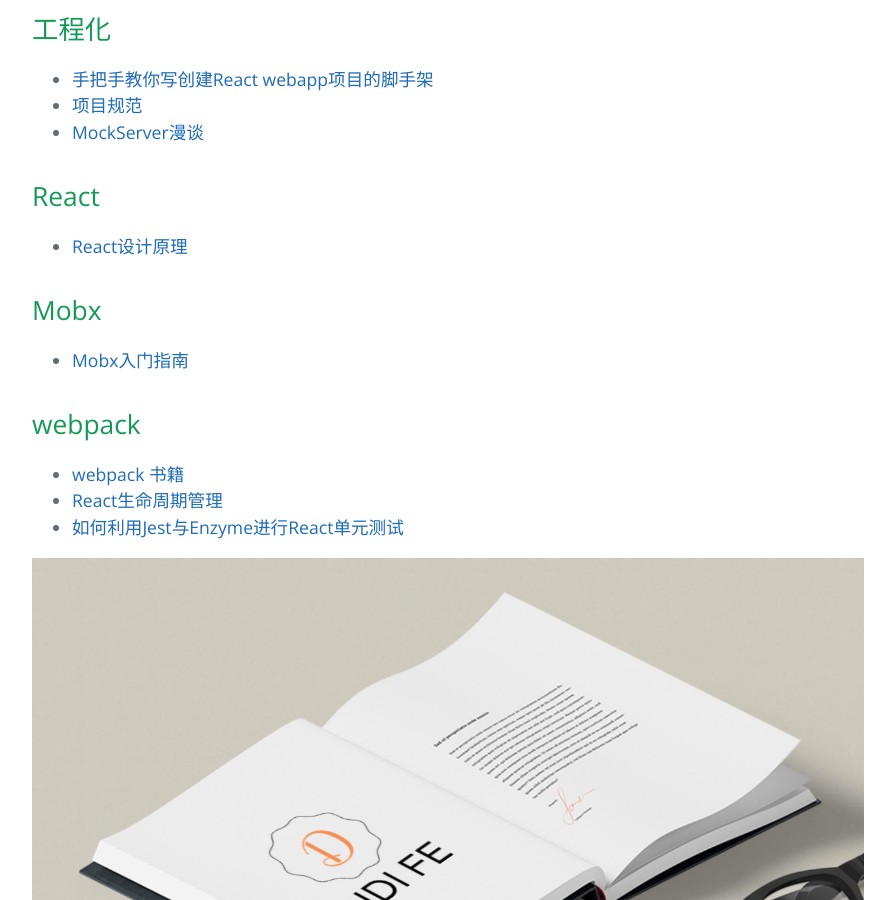
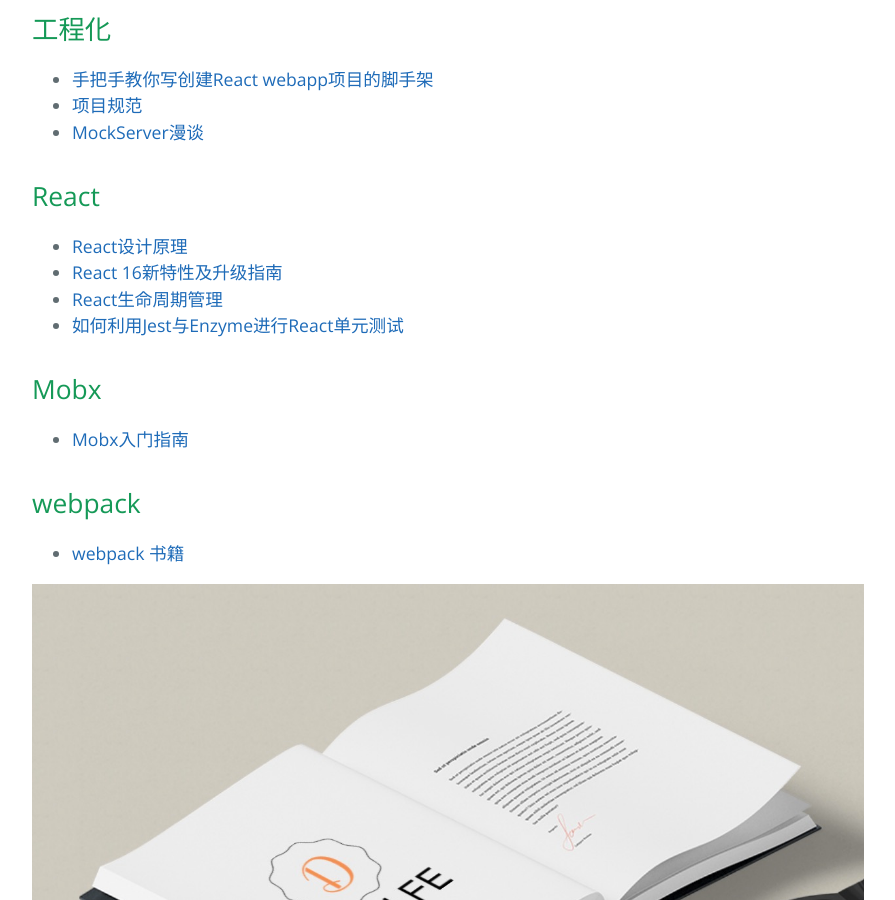
Before and after one commit to RainyNight9/didi-fe-Docs, a Jekyll site: the page built from index.md, in a window 1280 px wide and 900 px high, scrolled down 996 px. Shown: the whole window, without its empty margins (192-1087 px from the left). Built offline with Jekyll 4.4.1, drawn with Linux system fonts in a browser that asks for light colours; the repository's description, which GitHub fills in, is left out; our own code applies the rules of GitHub Pages for plain Markdown files.

Commit message:
update index.md

```diff
--- a/index.md
+++ b/index.md
@@ -30,6 +30,9 @@ layout: default
 ## React
 
 * [React设计原理](./docs/about-react/react-design-principles.md)
+* [React 16新特性及升级指南](./docs/about-react/react16-features.md)
+* [React生命周期管理](./docs/about-react/react-lifecycle.md)
+* [如何利用Jest与Enzyme进行React单元测试](./docs/about-react/react-unittest-with-jest-and-enzyme.md)
 
 ## Mobx
 
```
Also changed, not shown: other parts of index.md (+0 -3 lines).
